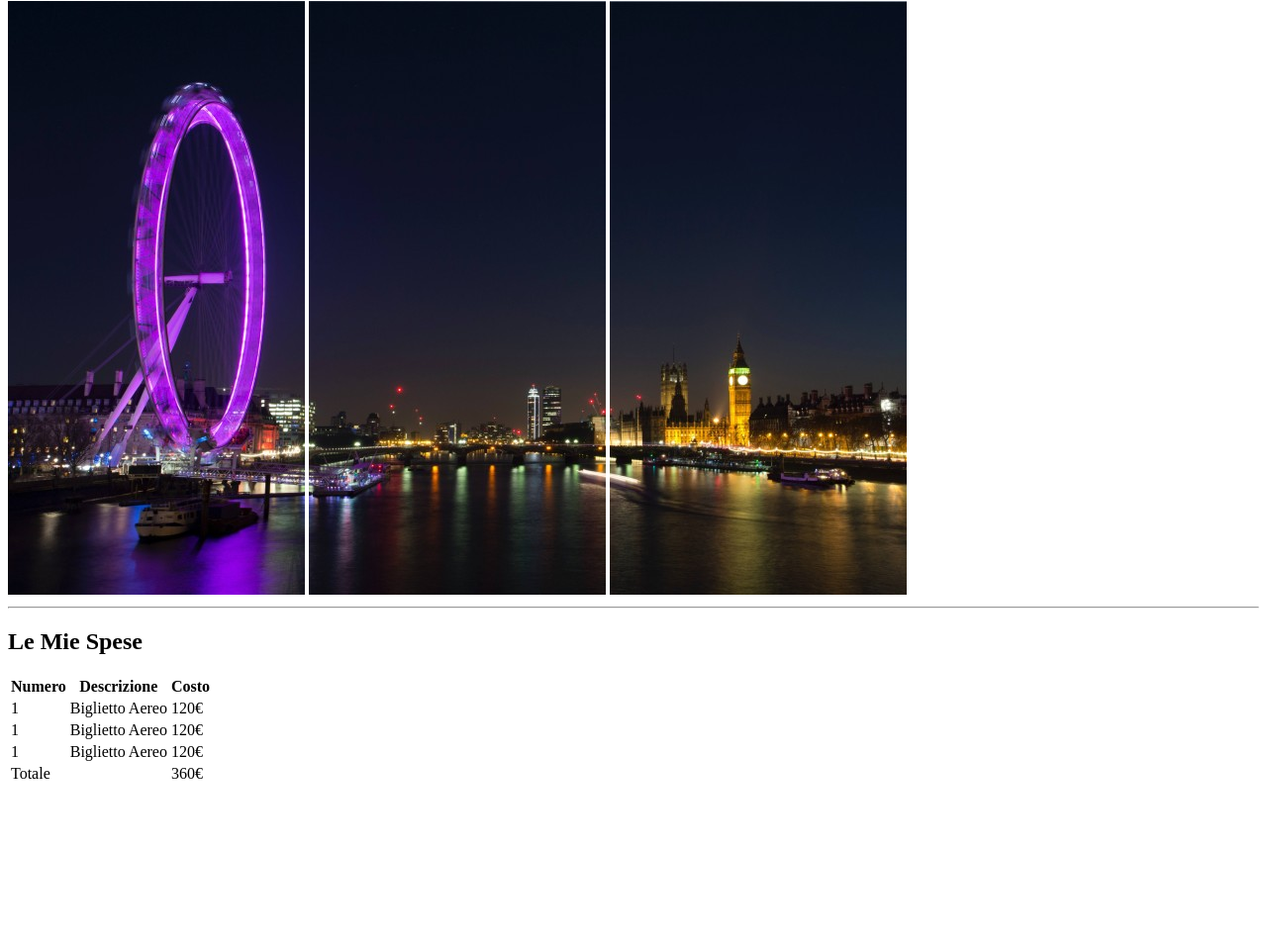
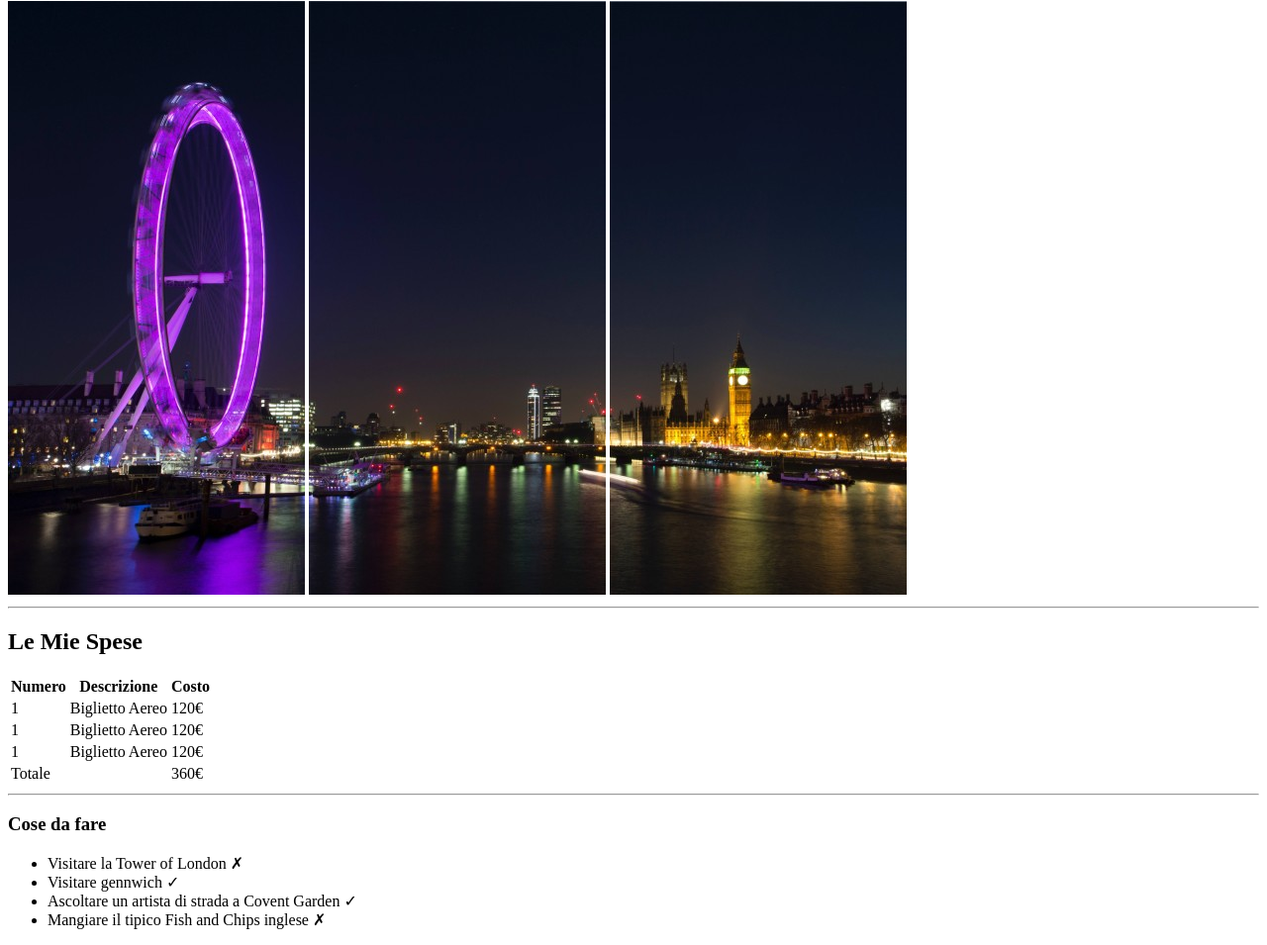
Before and after one commit to elijahit/html-london-trip, a plain HTML site: page index.html in a window 1280 px wide. Shown: the part 79-1034 px from the top of the page at 99% size. Before the commit the page ends 881 px from the top, so only its background shows below. Drawn offline with Linux system fonts and the light colour scheme.

Commit message:
ADD: Seconda sezione con lista non ordinata

```diff
--- a/index.html
+++ b/index.html
@@ -58,6 +58,18 @@
       </table>
     </section>
     <!-- END FIRST SECTION -->
+    <hr>
+    <!-- SECOND SECTION -->
+    <section class="second__section">
+      <h3>Cose da fare</h3>
+      <ul>
+        <li>Visitare la Tower of London &cross;</li>
+        <li>Visitare gennwich &check;</li>
+        <li>Ascoltare un artista di strada a Covent Garden &check;</li>
+        <li>Mangiare il tipico Fish and Chips inglese &cross;</li>
+      </ul>
+    </section>
+    <!-- END SECOND SECTION -->
   </main>
   <!-- MAIN END -->
   <!-- FOOTER ASSENTE :_) -->
```
